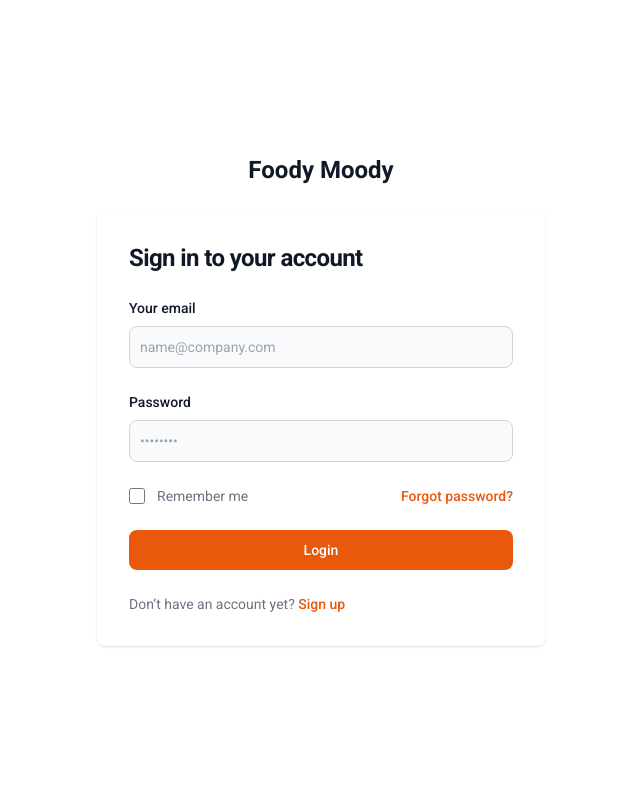
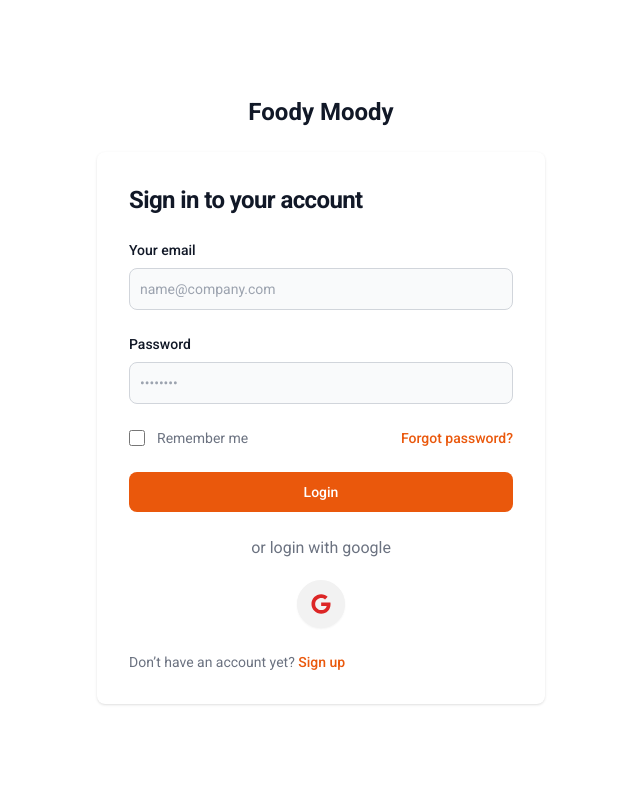
Before and after one commit to tisha-akter/foody-moody, a Next.js app: page /login in a window 1280 px wide. Shown: the top 800 px of the page, without its empty margins (319-959 px from the left). Built offline with nearby package versions, Linux system fonts and the light colour scheme.

Commit message:
fixed folder structure

```diff
--- a/src/app/login/page.js
+++ b/src/app/login/page.js
@@ -1,4 +1,5 @@
 import React from 'react';
+import { FaGoogle } from 'react-icons/fa';
 
 const Login = () => {
     return (
@@ -35,6 +36,14 @@
                                     <a href="#" className="text-sm font-medium text-orange-600 hover:underline dark:text-primary-500">Forgot password?</a>
                                 </div>
                                 <button type="submit" className="w-full text-white bg-orange-600 hover:bg-primary-700 focus:ring-4 focus:outline-none focus:ring-primary-300 font-medium rounded-lg text-sm px-5 py-2.5 text-center dark:bg-orange-600 dark:hover:bg-primary-700 dark:focus:ring-primary-800">Login</button>
+                                <div className="w-full text-center my-4">
+                                <p className="mb-5 text-gray-500">or login with google</p>
+                                <div className="">
+                                    <button className="btn btn-circle text-xl mx-2">
+                                        <FaGoogle className="text-red-600"></FaGoogle>
+                                    </button>
+                                </div>
+                            </div>
                                 <p className="text-sm font-light text-gray-500 dark:text-gray-400">
                                     Don’t have an account yet? <a href="/register" className="font-medium text-orange-600 hover:underline dark:text-primary-500">Sign up</a>
                                 </p>
--- a/src/components/HomeMenu/HomeMenu.js
+++ /dev/null
@@ -1,21 +0,0 @@
-import Image from "next/image";
-import MenuItem from "../MenuItem/MenuItem";
-
-export default function HomeMenu() {
-    return (
-        <section className="container mx-auto px-4 pt-10">
-            <div className=' text-center font-light text-gray-500 sm:text-lg dark:text-gray-400 py-5'>
-                <h1 className="mb-4 mt-28 text-4xl tracking-tight font-extrabold font-serif text-gray-900 dark:text-white">Check Our <span className="text-orange-600">Menu</span></h1>
-
-            </div>
-            <div className="grid grid-cols-1 md:grid-cols-2 lg:grid-cols-3 gap-14 mb-20 w-full">
-              <MenuItem></MenuItem>
-              <MenuItem></MenuItem>
-              <MenuItem></MenuItem>
-              <MenuItem></MenuItem>
-              <MenuItem></MenuItem>
-              <MenuItem></MenuItem>
-            </div>
-        </section>
-    );
-}
--- a/src/components/Hero/Hero.js
+++ b/src/components/homepage/Hero.js
@@ -1,6 +1,6 @@
 
 
-import Image from "next/image";
+
 
 export default function Hero() {
   return (
--- /dev/null
+++ b/src/components/homepage/homeMenu/HomeMenu.jsx
@@ -0,0 +1,22 @@
+import Image from "next/image";
+import MenuItem from "../menuItem/MenuItem";
+
+export default function HomeMenu() {
+  return (
+    <section className="container mx-auto px-4 pt-10">
+      <div className=" text-center font-light text-gray-500 sm:text-lg dark:text-gray-400 py-5">
+        <h1 className="mb-4 mt-28 text-4xl tracking-tight font-extrabold font-serif text-gray-900 dark:text-white">
+          Check Our <span className="text-orange-600">Menu</span>
+        </h1>
+      </div>
+      <div className="grid grid-cols-1 md:grid-cols-2 lg:grid-cols-3 gap-14 mb-20 w-full">
+        <MenuItem></MenuItem>
+        <MenuItem></MenuItem>
+        <MenuItem></MenuItem>
+        <MenuItem></MenuItem>
+        <MenuItem></MenuItem>
+        <MenuItem></MenuItem>
+      </div>
+    </section>
+  );
+}
```
Also changed, not shown: src/app/page.js (+4 -3 lines), src/components/homepage/About.js (renamed from src/components/About/About.js), src/components/homepage/menuItem/MenuItem.jsx (renamed from src/components/MenuItem/MenuItem.js).
